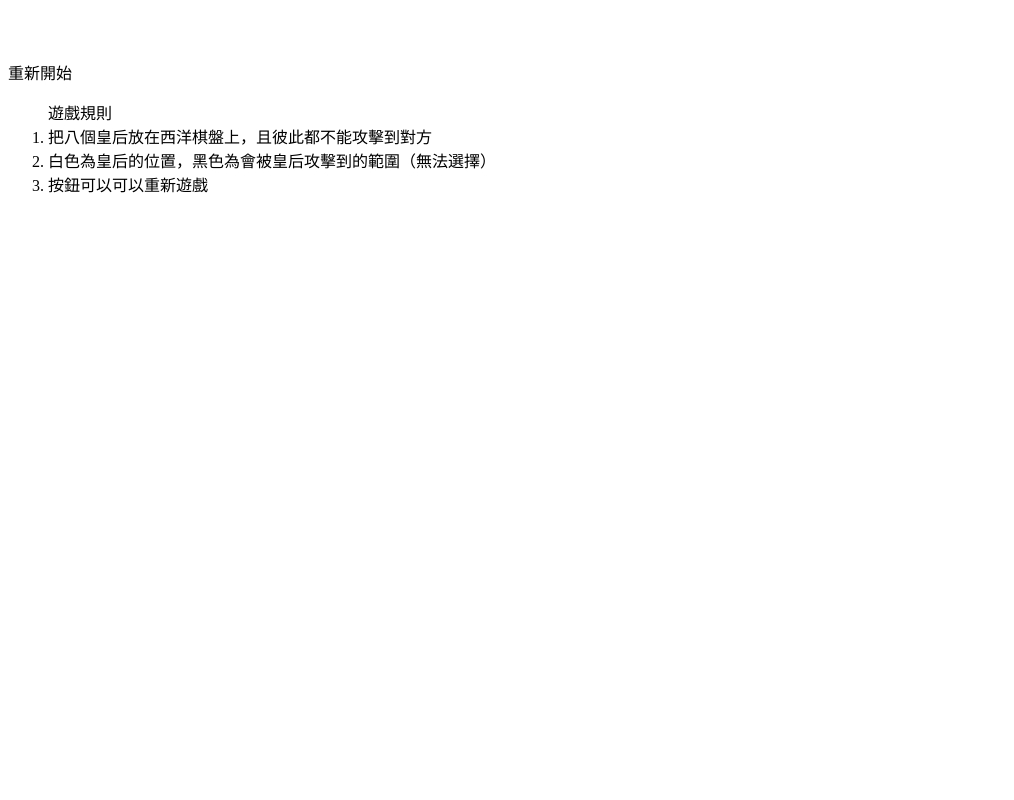
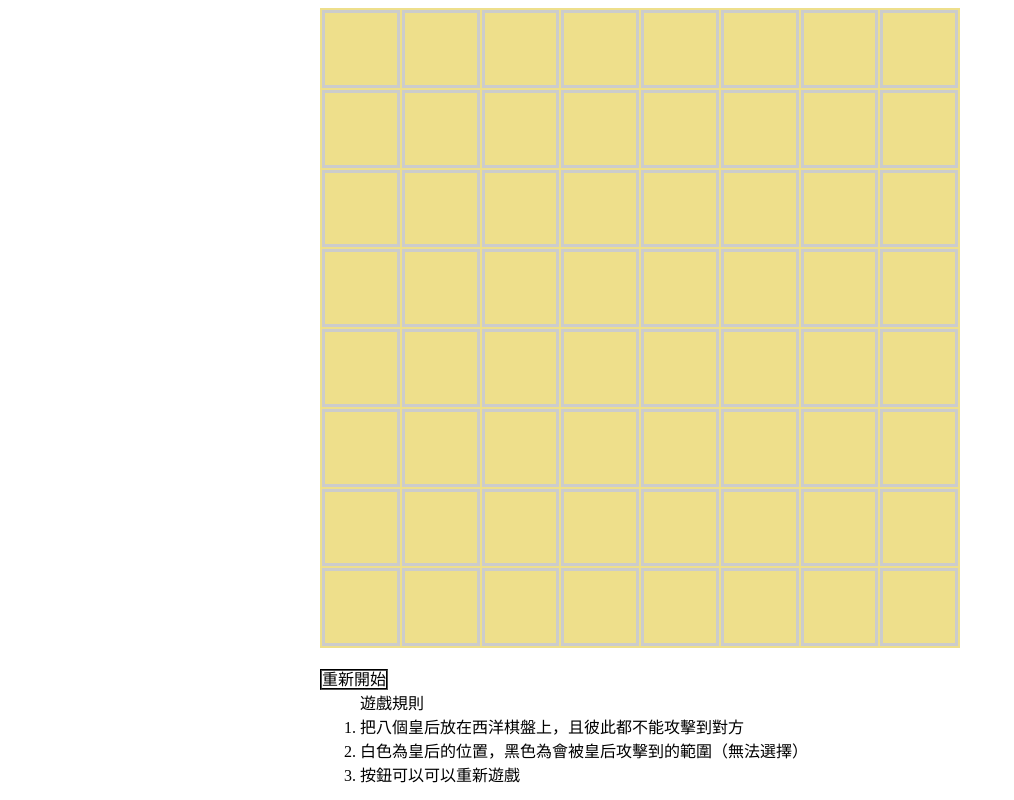
Before and after one commit to iltusyou/EightQueens, a plain HTML site: page index.html in a window 1280 px wide. Shown: the whole page, without its empty margins (0-1014 px from the left). Drawn offline with Linux system fonts and the light colour scheme.

Commit message:
Update index.html

```diff
--- a/index.html
+++ b/index.html
@@ -10,7 +10,7 @@
 
     <title>Eightqueens</title>
 
-
+    <link href="stylesheets/eightQueens.css" rel="stylesheet" />
     <script src="javascripts/jquery-1.12.2.js"></script>
     <script src="javascripts/main.js"></script>
 
```
